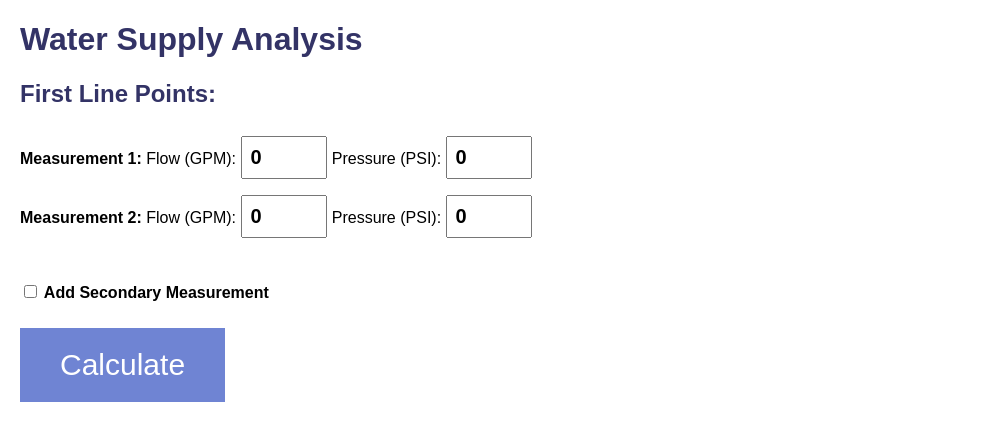
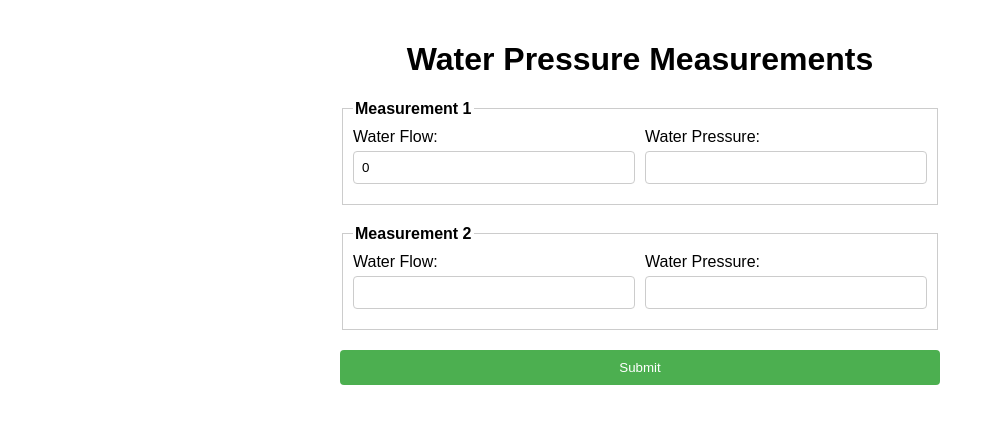
Before and after one commit to nadergan/water-supply, a Flask app: page / in a window 1280 px wide. Shown: the top 441 px of the page, without its empty margins (0-983 px from the left). Run offline with Flask 3, Linux system fonts and the light colour scheme.

Commit message:
water: release new version

```diff
--- a/main.py
+++ b/main.py
@@ -9,9 +9,10 @@ from matplotlib import transforms as mtransforms
 import os
 import sys
 import uuid
+import logging
 
 app = Flask(__name__)
-
+logging.basicConfig(level=logging.INFO)
 
 class HydraulicN185Scale(scale.ScaleBase):
     name = 'hydraulic-n-1.85'
@@ -26,7 +27,6 @@ class HydraulicN185Scale(scale.ScaleBase):
         axis.set_major_locator(MultipleLocator(100))
         axis.set_minor_locator(MultipleLocator(10))
 
-
 class HydraulicN185Transform(mtransforms.Transform):
     input_dims = 1
     output_dims = 1
@@ -39,96 +39,133 @@ class HydraulicN185Transform(mtransforms.Transform):
     def inverted(self):
         return HydraulicN185Transform()
 
-
 scale.register_scale(HydraulicN185Scale)
 
-# Draw the Chart lines
 def plot_line(points, line_style='-', color='blue'):
+    """
+    Plot a line connecting the provided points and label the first three points.
+
+    :param points: List of (x, y) points
+    :param line_style: Line style for the plot
+    :param color: Color of the line and points
+    """
     x, y = zip(*points)
     plt.plot(x[:2], y[:2], line_style, color=color)  # Plot the line between the first two points
     if len(points) >= 3:
         plt.plot(x[1:3], y[1:3], '--', color=color)  # Plot the line between the second and third points
     for txt in points[:3]:  # Label the first three points
         if (txt[0] != 0) or (txt[1] != 0):
-            plt.text(txt[0], txt[1], f'({txt[0]}, {txt[1]})', ha='left', va="center")
+            plt.text(txt[0], txt[1], f'({int(txt[0])}, {int(txt[1])})', ha='left', va="center")
     plt.scatter(x[:3], y[:3], color=color)  # Scatter the first three points
 
 
-## Calculate the Q0 and Q20
 def calculated_samples(points):
+    """
+    Calculate Q0 and Q20 based on the provided points.
+
+    :param points: List of (x, y) points
+    :return: List of two points: [Q20, 20] and [Q0, 0]
+    """
     y1 = points[0][1]
     x2 = points[1][0]
     y2 = points[1][1]
 
-    k   = (x2) / ( (y1-y2) ** ( 1.0 / 1.85 ) )
-    Q0  = int( k * (  y1  ** (1.0 / 1.85) ) )
-    Q20 = int( k * ( ( y1 - 20 ) ** (1.0 / 1.85) ) )
-    return [ [Q20, 20], [Q0, 0] ]
+    k = (x2) / ((y1 - y2) ** (1.0 / 1.85))
+    Q0 = int(k * (y1 ** (1.0 / 1.85)))
+    Q20 = int(k * ((y1 - 20) ** (1.0 / 1.85)))
+    return [[Q20, 20], [Q0, 0]]
 
-##
 def main(save_path, first_line_points, second_line_points):
+    """
+    Generate the chart using Matplotlib and save it to the specified path.
+
+    :param save_path: Path to save the generated chart image
+    :param first_line_points: List of points for the first line
+    :param second_line_points: List of points for the second line
+    """
+    plt.figure(figsize=(10, 6))
     plt.rc('lines', linewidth=2, color='red')
     plt.rc('grid', linestyle="-", color='black')
+    fig, ax = plt.subplots()
+    plot_line(first_line_points, '-', 'blue')
 
-    # fig, ax = plt.subplots()
-    fig, ax = plt.subplots(figsize=(10, 6))
-    plot_line(first_line_points, '-', 'blue')
-    plot_line(second_line_points, '-', 'red')
+    if second_line_points:
+        plot_line(second_line_points, '-', 'red')
 
-    # Set the X-Axis and Y-Axis Limit values
-    last_point_x = int(first_line_points[-1][0])
+   # Set the X-Axis and Y-Axis Limit values
+    last_point_x = int(first_line_points[-2][0])
     first_point_y = int(first_line_points[0][1])
+    plt.xlim(0, last_point_x * 1.1)
+    plt.ylim(0, first_point_y * 1.2)
 
-    # Set the X-Axis and Y-Axis Limit values
-    third_point_x = int(first_line_points[2][0])
-    first_point_y = int(first_line_points[0][1])
-    ax.set_xlim([0, int(third_point_x * 1.05)])  # Set the x-range to end at 110% of the 3rd point's x-value
-    ax.set_ylim([0, int(first_point_y * 1.2)])
+    plt.gca().set_xscale('hydraulic-n-1.85')
+    plt.gca().xaxis.set_major_locator(MultipleLocator(230))
+    plt.gca().yaxis.set_major_locator(MultipleLocator(10))
+    plt.gca().yaxis.set_minor_locator(MultipleLocator(1))
+    plt.gca().tick_params(axis='both', which='both', length=0)
 
-
-    ##
-    gca = plt.gca()
-    gca.set_xscale('hydraulic-n-1.85')
-    gca.xaxis.set_major_locator(MultipleLocator(200))
-    gca.yaxis.set_major_locator(MultipleLocator(10))
-    gca.yaxis.set_minor_locator(MultipleLocator(1))
-    gca.tick_params(axis='both', which='both', length=0)
-    plt.tick_params('both', which='both', left='on', bottom='on', right='off', top='off', color='black')
-    plt.tick_params('both', which='minor', width=1, length=0)
+    plt.tick_params(axis='both', which='both', left=True, bottom=True, right=False, top=False, color='black')
+    plt.tick_params(axis='both', which='minor', width=1, length=0)
 
     plt.ylabel('Pressure (psi)')
     plt.xlabel('Flow (gpm)')
     plt.title('WATER SUPPLY ANALYSIS')
     plt.grid(True)
 
+    plt.tight_layout()
     plt.savefig(save_path)
+    plt.close()
+
 
 
 @app.route('/')
 def index():
- return render_template('index.html')
+    return render_template('index.html')
 
 @app.route('/generate_plot', methods=['POST'])
 def generate_plot():
-    data = request.json
-    first_line_points = data.get('first_line_points', [])
-    second_line_points = data.get('second_line_points', [])
-    print(first_line_points,file=sys.stderr)
+    try:
+        data = request.json
 
-    q0_q20 = calculated_samples(first_line_points)
+        # Extract measurement1 and measurement2 values from the JSON data
+        measurement1 = data.get('measurement1', {})
+        measurement2 = data.get('measurement2', {})
 
-    first_line_points.extend(q0_q20)  # Append the return value to first_line_points
-    print(first_line_points,file=sys.stderr)
+        # Extract flow and pressure values for each measurement
+        flow1 = float(measurement1.get('flow', 0))
+        pressure1 = float(measurement1.get('pressure', 0))
+        flow2 = float(measurement2.get('flow', 0))
+        pressure2 = float(measurement2.get('pressure', 0))
 
-    unique_filename = str(uuid.uuid4()) + ".png"
-    save_path = os.path.join("static/charts/", unique_filename)
+        # Create first_line_points and second_line_points
+        first_line_points = [(flow1, pressure1), (flow2, pressure2)]
+        second_line_points = []  # Add points for the second line if needed
 
-    main(save_path, first_line_points, second_line_points)
+        # Input validation
+        if not first_line_points:
+            return jsonify({"error": "Missing or invalid data points"}), 400
 
-    return jsonify({"image_path": save_path,
-                     "first_line_points": first_line_points,
-                     "second_line_points": second_line_points
-                 })
+        logging.info(f"First line points: {first_line_points}")
+
+        q0_q20 = calculated_samples(first_line_points)
+        first_line_points.extend(q0_q20)
+
+        logging.info(f"Updated first line points: {first_line_points}")
+
+        unique_filename = str(uuid.uuid4()) + ".png"
+        save_path = os.path.join("static/charts/", unique_filename)
+
+        main(save_path, first_line_points, second_line_points)
+
+        return jsonify({
+            "image_path": save_path,
+            "first_line_points": first_line_points,
+            "second_line_points": second_line_points
+        })
+    except Exception as e:
+        logging.error(f"Error generating plot: {str(e)}")
+        return jsonify({"error": "An error occurred while generating the plot"}), 500
+
 
 
 if __name__ == '__main__':
--- a/templates/index.html
+++ b/templates/index.html
@@ -1,69 +1,224 @@
 <!DOCTYPE html>
 <html>
 <head>
-    <meta charset="UTF-8">
-    <meta name="viewport" content="width=device-width, initial-scale=1.0">
-    <title>Water Supply Analysis</title>
-    <link rel="stylesheet" type="text/css" href="{{ url_for('static', filename='css/style.css') }}">
+    <title>Water Pressure Measurements</title>
+    <meta name="viewport" content="width=device-width, initial-scale=1">
+    <script src="https://code.jquery.com/jquery-3.6.0.min.js"></script>
+    <style>
+        body {
+            font-family: Arial, sans-serif;
+            margin: 0;
+            padding: 20px;
+        }
+
+        h1 {
+            text-align: center;
+        }
+
+        form {
+            max-width: 600px;
+            margin: 0 auto;
+        }
+
+        fieldset {
+            border: 1px solid #ccc;
+            padding: 10px;
+            margin-bottom: 20px;
+        }
+
+        legend {
+            font-weight: bold;
+        }
+
+        .measurement {
+            display: flex;
+            justify-content: space-between;
+            margin-bottom: 10px;
+        }
+
+        .measurement div {
+            flex: 1;
+            margin-right: 10px;
+        }
+
+        .measurement div:last-child {
+            margin-right: 0;
+        }
+
+        label {
+            display: block;
+            margin-bottom: 5px;
+        }
+
+        input[type="number"] {
+            width: 100%;
+            padding: 8px;
+            border: 1px solid #ccc;
+            border-radius: 4px;
+            box-sizing: border-box;
+        }
+
+        button {
+            background-color: #4CAF50;
+            color: white;
+            padding: 10px 20px;
+            border: none;
+            border-radius: 4px;
+            cursor: pointer;
+            width: 100%;
+        }
+
+        button:hover {
+            background-color: #45a049;
+        }
+
+        @media screen and (max-width: 600px) {
+            .measurement {
+                flex-direction: column;
+            }
+
+            .measurement div {
+                margin-right: 0;
+                margin-bottom: 10px;
+            }
+        }
+
+        #chartContainer {
+            text-align: center;
+            margin-top: 20px;
+        }
+
+        #chartImage {
+            max-width: 100%;
+            height: auto;
+        }
+
+        #dataTable {
+            width: 100%;
+            border-collapse: collapse;
+            margin-top: 20px;
+        }
+
+        #dataTable th, #dataTable td {
+            border: 1px solid #ccc;
+            padding: 8px;
+            text-align: center;
+        }
+
+        #dataTable th {
+            background-color: #f2f2f2;
+            font-weight: bold;
+        }
+    </style>
+    <script>
+        $(document).ready(function() {
+            $('#measurementForm').submit(function(event) {
+                event.preventDefault();
+
+                var flow1 = $('#flow1').val();
+                var pressure1 = $('#pressure1').val();
+                var flow2 = $('#flow2').val();
+                var pressure2 = $('#pressure2').val();
+
+                var data = {
+                    'measurement1': {
+                        'flow': flow1,
+                        'pressure': pressure1
+                    },
+                    'measurement2': {
+                        'flow': flow2,
+                        'pressure': pressure2
+                    }
+                };
+
+                $.ajax({
+                    url: '/generate_plot',
+                    type: 'POST',
+                    data: JSON.stringify(data),
+                    contentType: 'application/json',
+                    success: function(response) {
+                        console.log('Data sent successfully');
+                        // Display the chart image
+                        var imagePath = response.image_path;
+                        $('#chartImage').attr('src', imagePath);
+                        $('#chartContainer').show();
+
+                        // Display the data points in the table
+                        var firstLinePoints = response.first_line_points;
+                        var secondLinePoints = response.second_line_points;
+                        var tableBody = $('#dataTableBody');
+                        tableBody.empty(); // Clear existing table rows
+
+                        // Append first line points to the table
+                        firstLinePoints.forEach(function(point) {
+                            var row = '<tr><td>' + point[0] + '</td><td>' + point[1] + '</td></tr>';
+                            tableBody.append(row);
+                        });
+
+                        // Append second line points to the table
+                        secondLinePoints.forEach(function(point) {
+                            var row = '<tr><td>' + point[0] + '</td><td>' + point[1] + '</td></tr>';
+                            tableBody.append(row);
+                        });
+
+                        $('#dataTableContainer').show();
+                    },
+                    error: function(xhr, status, error) {
+                        console.error('Error sending data:', error);
+                    }
+                });
+            });
+        });
+    </script>
 </head>
 <body>
-    <form id="plotForm">
-        <h1>Water Supply Analysis</h1>
-
-        <h2>First Line Points:</h2>
-        <div class="measurement">
-            <label for="first-flow-1">Measurement 1:</label>
-            Flow (GPM): <input type="text" id="first-flow-1" class="first-line x" value="0">
-            Pressure (PSI): <input type="text" id="first-pressure-1" class="first-line y" value="0">
-        </div>
-        <div class="measurement">
-            <label for="first-flow-2">Measurement 2:</label>
-            Flow (GPM): <input type="text" id="first-flow-2" class="first-line x" value="0">
-            Pressure (PSI): <input type="text" id="first-pressure-2" class="first-line y" value="0">
-        </div>
-        <br> <br>
-        <div id="secondary-measurements">
-            <label>
-                <input type="checkbox" id="toggleInputs"> Add Secondary Measurement
-            </label>
-            <div id="secondLinePoints" style="display: none;">
-                <h2>Secondary Measurement:</h2>
-                <div class="measurement">
-                    <label for="second-flow-1">Measurement 1:</label>
-                    Flow (GPM): <input type="text" id="second-flow-1" class="second-line x" value="0">
-                    Pressure (PSI): <input type="text" id="second-pressure-1" class="second-line y" value="0">
+    <h1>Water Pressure Measurements</h1>
+    <form id="measurementForm">
+        <fieldset>
+            <legend>Measurement 1</legend>
+            <div class="measurement">
+                <div>
+                    <label for="flow1">Water Flow:</label>
+                    <input type="number" id="flow1" name="flow1" value="0" required>
                 </div>
-
-                <div class="measurement">
-                    <label for="second-flow-2">Measurement 2:</label>
-                    Flow (GPM): <input type="text" id="second-flow-2" class="second-line x" value="0">
-                    Pressure (PSI): <input type="text" id="second-pressure-2" class="second-line y" value="0">
+                <div>
+                    <label for="pressure1">Water Pressure:</label>
+                    <input type="number" id="pressure1" name="pressure1" required>
                 </div>
             </div>
-        </div>
-        <br>
-        <input type="submit" id="submitButton" value="Calculate" disabled="false">
+        </fieldset>
+        <fieldset>
+            <legend>Measurement 2</legend>
+            <div class="measurement">
+                <div>
+                    <label for="flow2">Water Flow:</label>
+                    <input type="number" id="flow2" name="flow2" required>
+                </div>
+                <div>
+                    <label for="pressure2">Water Pressure:</label>
+                    <input type="number" id="pressure2" name="pressure2" required>
+                </div>
+            </div>
+        </fieldset>
+        <button type="submit">Submit</button>
     </form>
 
-    <div id="tableArea" style="display: none;">
-        <h2>Data Points Table:</h2>
-        <table id="pointsTable">
+    <div id="chartContainer" style="display: none;">
+        <h2>Generated Chart</h2>
+        <img id="chartImage" src="" alt="Chart">
+    </div>
+
+    <div id="dataTableContainer" style="display: none;">
+        <h2>Data Points</h2>
+        <table id="dataTable">
             <thead>
                 <tr>
-                    <th>Flow (GPM)</th>
-                    <th>Pressure (PSI)</th>
+                    <th>Flow (gpm)</th>
+                    <th>Pressure (psi)</th>
                 </tr>
             </thead>
-            <tbody>
-            </tbody>
+            <tbody id="dataTableBody"></tbody>
         </table>
     </div>
-
-    <div id="chartArea" style="display: none;">
-        <h2>Generated Graph:</h2>
-        <p>Chart URL: <a id="serverURL" href=""></a></p>
-        <img id="generatedPlot" src="" alt="Generated chart will appear here." style="display:none;  max-width:100%; max-height:100%; width:auto; height:auto;">
-    </div>
-    <script src="{{ url_for('static', filename='js/index.js') }}"></script>
 </body>
 </html>
```
Also changed, not shown: html/index.html (deleted, +0 -88 lines).
